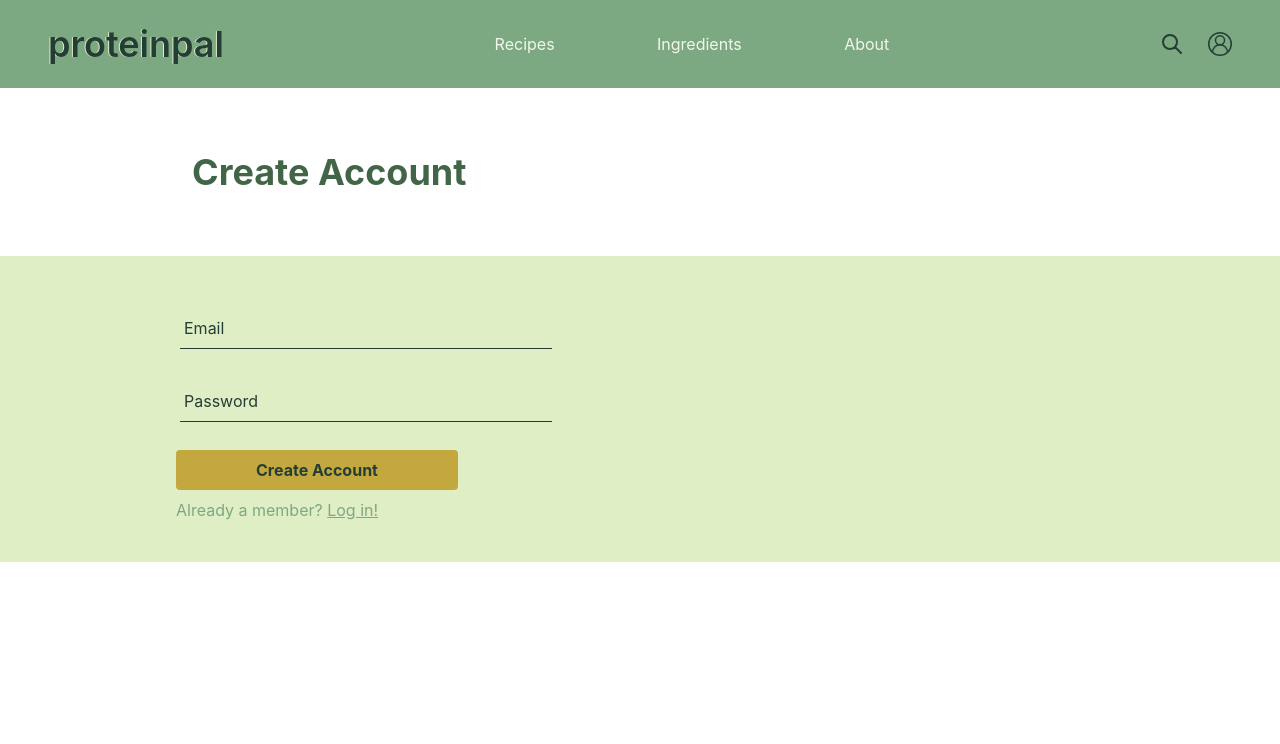
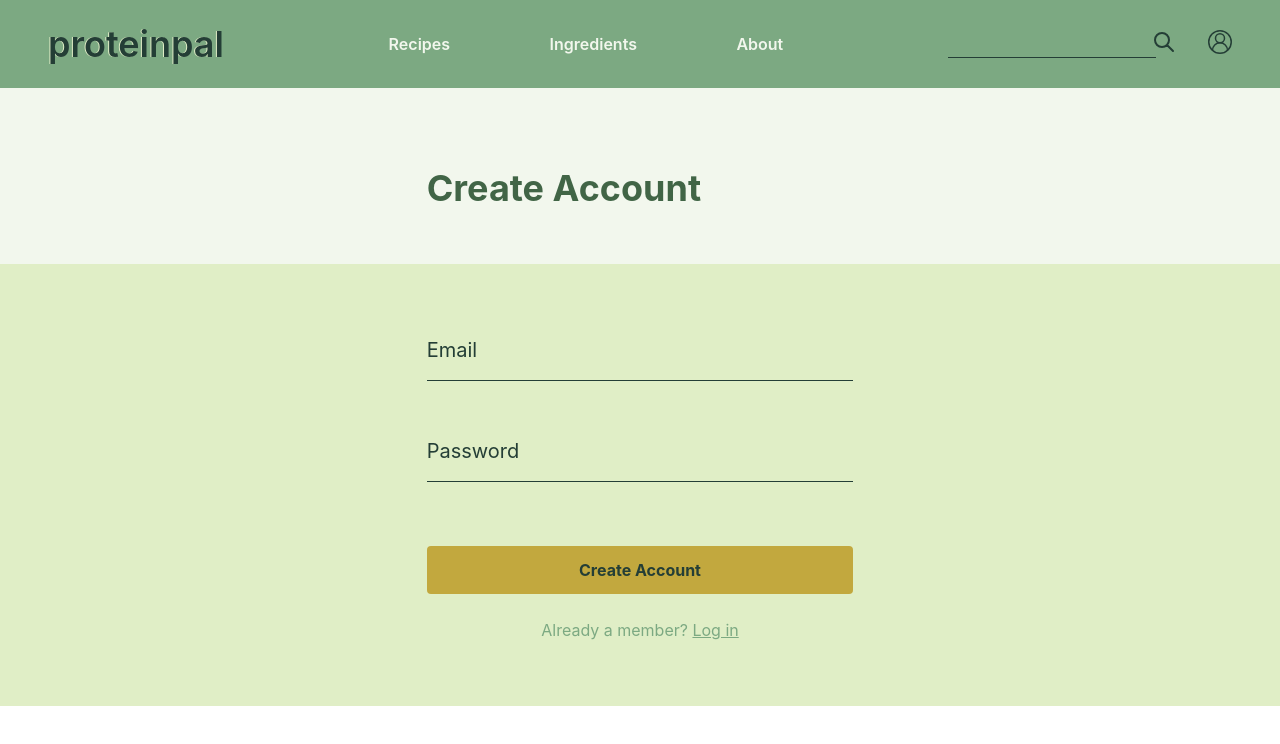
Before and after one commit to qayjjj/ProteinPal, a React (Create React App) app: page /signup in a window 1280 px wide. Shown: the top 744 px of the page. Built offline with nearby package versions, Linux system fonts and the light colour scheme; no server answers.

Commit message:
Update UI for search bars, Log In, Sign Up

```diff
--- a/src/components/Input/AnimatedInput.jsx
+++ b/src/components/Input/AnimatedInput.jsx
@@ -1,33 +1,45 @@
-import React, { useState } from 'react';
+import React, { useState } from 'react'
+import './index.css'
 
-const AnimatedInput = ({ inputText, inputType, onChange }) => {
-    const [inputValue, setInputValue] = useState('');
-    const [isFocused, setIsFocused] = useState(false);
+const AnimatedInput = ({
+  classNames,
+  label,
+  inputType,
+  labelStyle,
+  inputStyle,
+  focusStyle,
+  blurStyle,
+  onChange,
+}) => {
+  const [inputValue, setInputValue] = useState('')
+  const [isFocused, setIsFocused] = useState(false)
 
   const handleInputChange = (e) => {
-        setInputValue(e.target.value);
+    setInputValue(e.target.value)
     if (onChange) {
-            onChange(e.target.value);
+      onChange(e.target.value)
     }
-    };
+  }
 
   const handleFocus = () => {
-        setIsFocused(true);
-    };
+    setIsFocused(true)
+  }
 
   const handleBlur = (e) => {
     if (!inputValue) {
-            setIsFocused(false);
+      setIsFocused(false)
     }
-    };
+  }
 
   return (
-        <div className="input-container">
-            <label className={`absolute px-6 py-3 transition-transform duration-300 text-header ${isFocused ? '-translate-y-3 text-sm text-highlight' : 'translate-y-2 text-base'
+    <div className={`input-container relative ${classNames}`}>
+      <label
+        className={`absolute transition-transform duration-300 text-header ${labelStyle} ${
+          isFocused || inputValue !== '' ? focusStyle : blurStyle
         }`}
         style={{ pointerEvents: 'none' }}
       >
-                {inputText}
+        {label}
       </label>
       <input
         type={inputType}
@@ -36,10 +48,13 @@ const AnimatedInput = ({ inputText, inputType, onChange }) => {
         onBlur={handleBlur}
         onChange={handleInputChange}
         value={inputValue}
-                className="border-b outline-none bg-background-alt p-0 m-5 text-2xl text-header placeholder-highlight"
+        className={`w-full border-b border-header py-1 outline-none text-lg placeholder-highlight bg-transparent ${inputStyle}
+        ${inputValue !== '' && inputType === 'text' ? 'filledSearch' : ''}
+        ${inputValue !== '' && inputType !== 'text' ? 'filledCredentials' : ''}
+        `}
       />
     </div>
-    );
-};
+  )
+}
 
-export default AnimatedInput;
+export default AnimatedInput
--- a/src/components/Navigation/Navigation.jsx
+++ b/src/components/Navigation/Navigation.jsx
@@ -1,16 +1,23 @@
-import React from 'react'
+import React, { useState } from 'react'
 import { Link } from 'react-router-dom'
 import searchIcon from '../../assets/icons/search.svg'
 import profileIcon from '../../assets/icons/profile.svg'
 import { getRecipes } from '../../callApi'
+import AnimatedInput from '../Input/AnimatedInput'
 
 function Navigation() {
+  const [searching, setSearching] = useState('false')
+  const [searchValue, setSearchValue] = useState('')
 
-  let search = () => {
-    getRecipes({
-      query: 'pasta',
-      cuisine: 'italian',
-    })
+  // let search = () => {
+  //   getRecipes({
+  //     query: 'pasta',
+  //     cuisine: 'italian',
+  //   })
+  // }
+
+  const handleDisplaySearchBar = () => {
+    setSearching((prev) => !prev)
   }
 
   return (
@@ -21,16 +28,26 @@ function Navigation() {
       </h1>
 
       {/* Pages */}
-      <div className="flex justify-between text-background w-1/3">
+      <div className="flex justify-between text-background w-1/3 font-semibold">
         <h2>Recipes</h2>
         <h2>Ingredients</h2>
         <h2>About</h2>
       </div>
 
       {/* Search & Login */}
-      <div className="flex">
-        <img src={searchIcon} alt="Search Icon" className="w-6 h-6" onClick={search}/>
-        <img src={profileIcon} alt="Profile Icon" className="w-6 h-6 ml-6" />
+      <div className="flex relative">
+        <AnimatedInput
+          classNames="w-52 bg-highlight mr-5"
+          labelStyle="-right-6"
+          focusStyle="translate-x-2 text-highlight text-lg"
+          blurStyle="-translate-x-1 text-xl"
+          inputStyle="-mt-2 text-sm text-background-alt"
+          label={<img src={searchIcon} alt="Search Icon" className="w-6 h-6" />}
+          inputType="text"
+          value={searchValue}
+          onChange={(value) => setSearchValue(value)}
+        />
+        <img src={profileIcon} alt="Profile Icon" className="w-6 h-6 ml-8" />
       </div>
     </div>
   )
--- a/src/index.css
+++ b/src/index.css
@@ -9,6 +9,7 @@ body {
     sans-serif;
   -webkit-font-smoothing: antialiased;
   -moz-osx-font-smoothing: grayscale;
+
 }
 
 code {
--- a/src/pages/Landing/BrowseCuisines/BrowseCuisines.jsx
+++ b/src/pages/Landing/BrowseCuisines/BrowseCuisines.jsx
@@ -12,7 +12,7 @@ export default function BrowseCuisines() {
       </h1>
       <div className="mx-auto mt-10 border-[1px] h-12 w-2/3 bg-background rounded-md flex items-center p-2">
         <img src={search} alt="Search Icon" className="w-6 h-6" />
-        {/* <input type="text" className="" /> */}
+        <input type="text" className="w-full outline-none bg-background ml-2" />
       </div>
       <div className="w-full grid justify-items-center relative mt-16">
         <Carousel
--- a/src/pages/Landing/BrowseIngredients/BrowseIngredients.jsx
+++ b/src/pages/Landing/BrowseIngredients/BrowseIngredients.jsx
@@ -12,6 +12,7 @@ export default function BrowseIngredients() {
       </h1>
       <div className="mx-auto mt-10 border-[1px] h-12 w-2/3 rounded-md flex items-center p-2">
         <img src={search} alt="Search Icon" className="w-6 h-6" />
+        <input type="text" className="w-full outline-none bg-background ml-2" />
       </div>
 
       {/* Recipes */}
--- a/src/pages/LogIn/LogIn.jsx
+++ b/src/pages/LogIn/LogIn.jsx
@@ -1,49 +1,76 @@
-import React, { useState } from 'react';
+import React, { useState } from 'react'
 import Navigation from '../../components/Navigation/Navigation'
 // import Footer from '../../components/Footer/Footer'
 import AnimatedInput from '../../components/Input/AnimatedInput'
-import { auth } from '../../Firebase';
-import { signInWithEmailAndPassword } from "firebase/auth"
-import { Link } from 'react-router-dom';
-import { useNavigate } from 'react-router-dom';
+import { auth } from '../../Firebase'
+import { signInWithEmailAndPassword } from 'firebase/auth'
+import { Link } from 'react-router-dom'
+import { useNavigate } from 'react-router-dom'
 
 const LogIn = () => {
-  const [email, setEmail] = useState('');
-  const [password, setPassword] = useState('');
-  const navigate = useNavigate();
+  const [email, setEmail] = useState('')
+  const [password, setPassword] = useState('')
+  const navigate = useNavigate()
 
   const handleLogin = async () => {
     try {
-        const userCredential = await signInWithEmailAndPassword(auth, email, password);
-        const user = userCredential.user;
-        console.log('Logged in user:', user);
-        navigate('/');
+      const userCredential = await signInWithEmailAndPassword(
+        auth,
+        email,
+        password,
+      )
+      const user = userCredential.user
+      console.log('Logged in user:', user)
+      navigate('/')
     } catch (error) {
-        console.error('Login error:', error.message);
+      console.error('Login error:', error.message)
     }
-};
+  }
 
   return (
-    <div>
+    <div className="bg-background">
       <Navigation />
-      <div className="py-16 px-40">
-        <h1 className="ml-8 text-4xl font-bold text-body-bold">Welcome Back</h1>
+      <div className="w-1/3 mx-auto h-44 pt-20">
+        <h1 className="text-4xl font-bold text-body-bold">Welcome Back</h1>
       </div>
 
-      <div className="py-10 px-40 bg-background-alt">
-        <AnimatedInput inputText="Email" inputType="text" value={email} onChange={(value) => setEmail(value)}></AnimatedInput>
-        <AnimatedInput inputText="Password" inputType="password" value={password} onChange={(value) => setPassword(value)}></AnimatedInput>
+      <div className="bg-background-alt py-16">
+        <AnimatedInput
+          classNames="w-1/3 mx-auto bg-background-alt"
+          focusStyle="-translate-y-3 text-highlight text-lg"
+          blurStyle="translate-y-2 text-xl"
+          inputStyle="mt-4 text-header"
+          label="Email"
+          inputType="email"
+          value={email}
+          onChange={(value) => setEmail(value)}
+        />
+        <AnimatedInput
+          classNames="w-1/3 mt-12 mx-auto bg-background-alt"
+          focusStyle="-translate-y-3 text-highlight text-lg"
+          blurStyle="translate-y-2 text-xl"
+          inputStyle="mt-4 text-header"
+          label="Password"
+          inputType="password"
+          value={password}
+          onChange={(value) => setPassword(value)}
+        />
 
-        <button
-          class="bg-highlight-alt text-header font-bold px-20 py-2 my-2 ml-4 rounded"
-          onClick={handleLogin}>
-          Sign In
-        </button>
+        <div className="w-1/3 mx-auto mt-12 text-center">
+          <button
+            class="w-full bg-highlight-alt text-header font-bold px-20 py-3 rounded hover:shadow-md"
+            onClick={handleLogin}
+          >
+            Sign In
+          </button>
 
-        <p className="text-highlight ml-4">
-          New here?{' '}
-          <Link to="/signup" className="underline">Sign up!</Link>
-        </p>
+          <p className="text-highlight mt-6">
+            New here?{' '}
+            <Link to="/signup" className="underline">
+              Sign up
+            </Link>
+          </p>
+        </div>
       </div>
 
       {/* <Footer /> */}
@@ -51,4 +78,4 @@ const LogIn = () => {
   )
 }
 
-export default LogIn;
+export default LogIn
--- a/src/pages/SignUp/SignUp.jsx
+++ b/src/pages/SignUp/SignUp.jsx
@@ -1,52 +1,78 @@
-import React, { useState } from 'react';
+import React, { useState } from 'react'
 import Navigation from '../../components/Navigation/Navigation'
 // import Footer from '../../components/Footer/Footer'
 import AnimatedInput from '../../components/Input/AnimatedInput'
-import { auth } from '../../Firebase';
-import { createUserWithEmailAndPassword } from "firebase/auth"
-import { Link } from 'react-router-dom';
+import { auth } from '../../Firebase'
+import { createUserWithEmailAndPassword } from 'firebase/auth'
+import { Link } from 'react-router-dom'
 
 const SignUp = () => {
-  const [email, setEmail] = useState('');
-  const [password, setPassword] = useState('');
+  const [email, setEmail] = useState('')
+  const [password, setPassword] = useState('')
 
   const handleSignUp = async () => {
     try {
       // create user from email and password
-      const userCredential = await createUserWithEmailAndPassword(auth, email, password);
+      const userCredential = await createUserWithEmailAndPassword(
+        auth,
+        email,
+        password,
+      )
 
       // const user = userCredential.user;
       // await firestore.collection('users').doc(user.uid).set({
       //   email: user.email,
       // });
 
-      console.log('User registered successfully!');
+      alert('User registered successfully!')
     } catch (error) {
-      console.error('Error creating user:', error.message);
+      console.error('Error creating user:', error.message)
     }
-  };
+  }
 
   return (
-    <div>
+    <div className="bg-background">
       <Navigation />
-      <div className="py-16 px-40">
-        <h1 className="ml-8 text-4xl font-bold text-body-bold">Create Account</h1>
+      <div className="w-1/3 mx-auto h-44 pt-20">
+        <h1 className="text-4xl font-bold text-body-bold">Create Account</h1>
       </div>
 
-      <div className="py-10 px-40 bg-background-alt">
-        <AnimatedInput inputText="Email" inputType="text" value={email} onChange={(value) => setEmail(value)}></AnimatedInput>
-        <AnimatedInput inputText="Password" inputType="password" value={password} onChange={(value) => setPassword(value)}></AnimatedInput>
+      <div className="bg-background-alt py-16">
+        <AnimatedInput
+          classNames="w-1/3 mx-auto bg-background-alt"
+          focusStyle="-translate-y-3 text-highlight text-lg"
+          blurStyle="translate-y-2 text-xl"
+          inputStyle="mt-4 text-header"
+          label="Email"
+          inputType="email"
+          value={email}
+          onChange={(value) => setEmail(value)}
+        />
+        <AnimatedInput
+          classNames="w-1/3 mt-12 mx-auto bg-background-alt"
+          focusStyle="-translate-y-3 text-highlight text-lg"
+          blurStyle="translate-y-2 text-xl"
+          inputStyle="mt-4 text-header"
+          label="Password"
+          inputType="password"
+          value={password}
+          onChange={(value) => setPassword(value)}
+        />
+        <div className="w-1/3 mx-auto mt-16 text-center">
+          <button
+            class="w-full bg-highlight-alt text-header font-bold px-20 py-3 rounded hover:shadow-md"
+            onClick={handleSignUp}
+          >
+            Create Account
+          </button>
 
-        <button
-          class="bg-highlight-alt text-header font-bold px-20 py-2 my-2 ml-4 rounded"
-          onClick={handleSignUp}>
-          Create Account
-        </button>
-
-        <p className="text-highlight ml-4">
-          Already a member?{' '}
-          <Link to="/login" className="underline">Log in!</Link>
-        </p>
+          <p className="text-highlight mt-6">
+            Already a member?{' '}
+            <Link to="/login" className="underline">
+              Log in
+            </Link>
+          </p>
+        </div>
       </div>
 
       {/* <Footer /> */}
@@ -54,4 +80,4 @@ const SignUp = () => {
   )
 }
 
-export default SignUp;
+export default SignUp
--- a/tailwind.config.js
+++ b/tailwind.config.js
@@ -2,6 +2,7 @@
 module.exports = {
   content: ['./src/**/*.{js,jsx,ts,tsx}'],
   theme: {
+    extend: {
       colors: {
         header: '#243E36',
         highlight: '#7CA982',
@@ -12,6 +13,8 @@ module.exports = {
         background: '#F2F7ED',
         'background-alt': '#E0EEC6',
         'background-bright': '#81B688',
+        transparent: 'transparent !important',
+      },
     },
   },
   plugins: [],
```
Also changed, not shown: src/components/Input/index.css (added, +11 -0 lines), 1 other file (tests, documents, lock files or other folders). Lines whose indentation alone changed are shown as unchanged.
